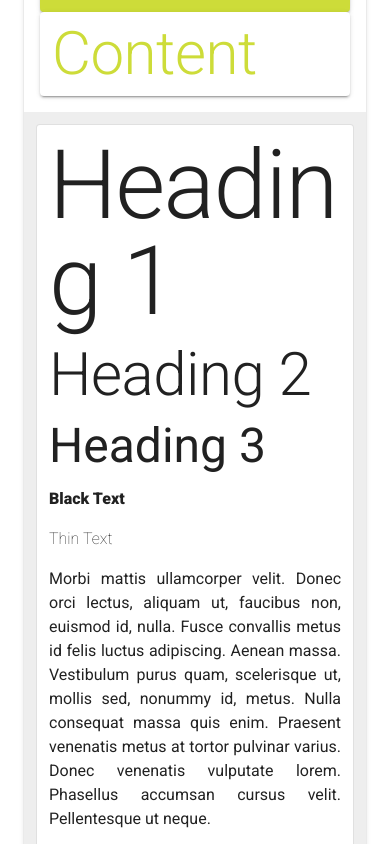
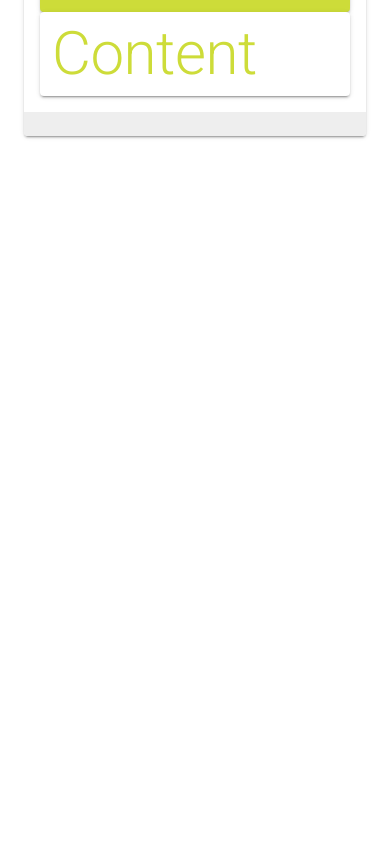
Before and after one commit to jambottle/vuetify-overmind, a Vue app: page /typography in a window 390 px wide. Shown: the part 720-1564 px from the top of the page. After the commit the page ends 880 px from the top, so only its background shows below. Built offline with nearby package versions, Linux system fonts and the light colour scheme.

Commit message:
Helper Class 연습

```diff
--- a/src/views/Typography.vue
+++ b/src/views/Typography.vue
@@ -16,7 +16,7 @@
       </v-card-text>
 
       <v-container class="grey lighten-3">
-        <v-card class="pa-3" outlined>
+        <v-card class="pa-3 d-none d-sm-block" outlined>
           <p class="text-h1">Heading 1</p>
           <p class="text-h2">Heading 2</p>
           <p class="text-h3 text-sm-subtitle-1">Heading 3</p>
```
